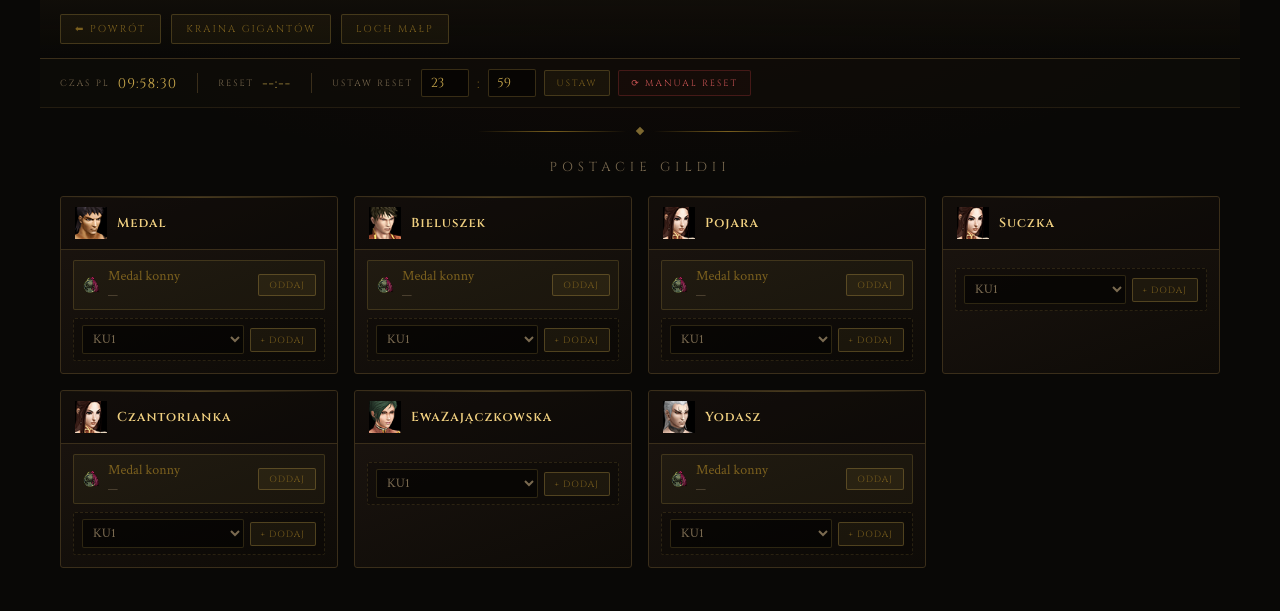
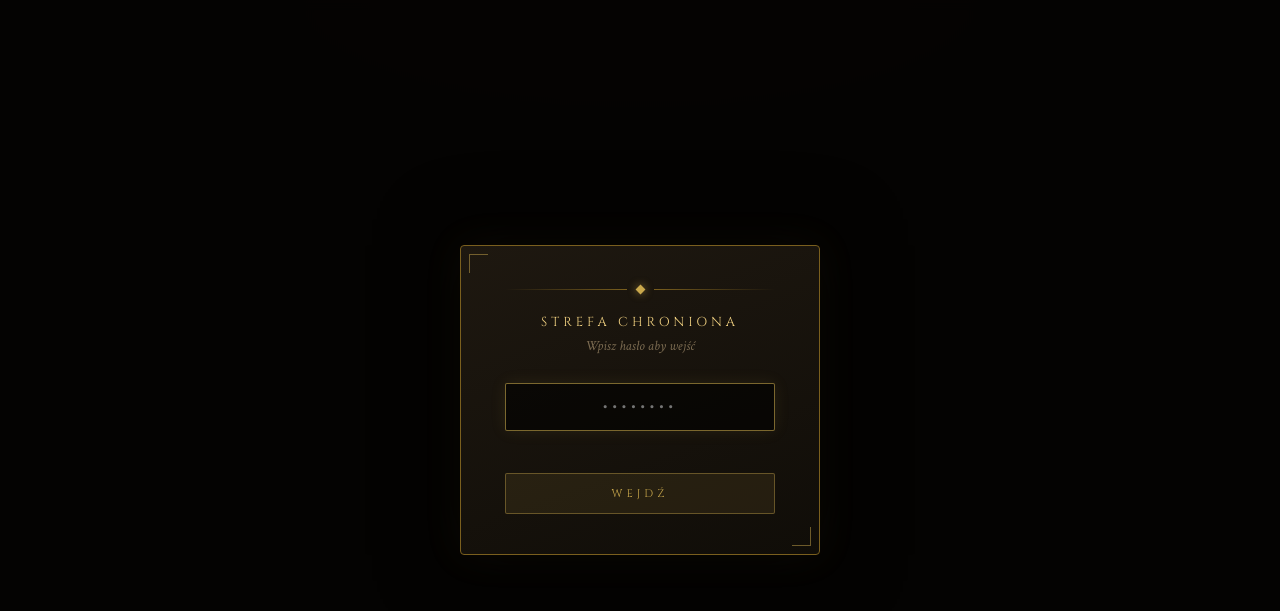
Before and after one commit to Ezvay/global-timers, a website: page public/characters.html in a window 1280 px wide. Drawn offline with nearby package versions, Linux system fonts and the light colour scheme; no server answers.

Commit message:
Add files via upload

```diff
--- a/public/characters.html
+++ b/public/characters.html
@@ -181,10 +181,103 @@
     padding: 5px 10px; cursor: pointer; transition: all 0.2s;
   }
   .add-btn:hover { color: var(--gold); border-color: rgba(201,168,76,0.6); background: rgba(201,168,76,0.18); }
+
+  /* MODAL HASŁA */
+  .auth-overlay {
+    position: fixed; inset: 0; z-index: 1000;
+    background: rgba(5,4,3,0.92);
+    display: flex; align-items: center; justify-content: center;
+    backdrop-filter: blur(6px);
+    transition: opacity 0.4s;
+  }
+  .auth-overlay.hidden { opacity: 0; pointer-events: none; }
+
+  .auth-box {
+    position: relative;
+    background: linear-gradient(160deg, #1e1810, #100d08);
+    border: 1px solid var(--gold-dark);
+    border-radius: 4px;
+    padding: 40px 44px;
+    width: 360px;
+    text-align: center;
+    box-shadow: 0 0 80px rgba(0,0,0,0.9), 0 0 40px rgba(201,168,76,0.08);
+  }
+  .auth-box::before, .auth-box::after {
+    content: ''; position: absolute; width: 18px; height: 18px;
+    border-color: rgba(201,168,76,0.5); border-style: solid;
+  }
+  .auth-box::before { top: 8px; left: 8px; border-width: 1px 0 0 1px; }
+  .auth-box::after  { bottom: 8px; right: 8px; border-width: 0 1px 1px 0; }
+
+  .auth-ornament {
+    display: flex; align-items: center; gap: 10px; justify-content: center; margin-bottom: 20px;
+  }
+  .auth-ornament::before, .auth-ornament::after {
+    content: ''; flex: 1; height: 1px;
+    background: linear-gradient(to right, transparent, var(--gold-dark));
+  }
+  .auth-ornament::after { background: linear-gradient(to left, transparent, var(--gold-dark)); }
+  .auth-diamond { width: 7px; height: 7px; background: var(--gold); transform: rotate(45deg); box-shadow: 0 0 8px rgba(201,168,76,0.6); }
+
+  .auth-title {
+    font-family: 'Cinzel', serif; font-size: 13px; letter-spacing: 4px;
+    color: var(--gold-light); text-transform: uppercase; margin-bottom: 6px;
+  }
+  .auth-sub {
+    font-size: 14px; color: var(--text-dim); font-style: italic; margin-bottom: 28px;
+  }
+
+  .auth-input-wrap { position: relative; margin-bottom: 10px; }
+  .auth-input {
+    width: 100%; background: rgba(0,0,0,0.6);
+    border: 1px solid rgba(201,168,76,0.25); border-radius: 2px;
+    color: var(--text); font-family: 'Cinzel', serif; font-size: 16px;
+    letter-spacing: 4px; text-align: center;
+    padding: 12px 16px; outline: none;
+    transition: border-color 0.25s, box-shadow 0.25s;
+  }
+  .auth-input:focus { border-color: rgba(201,168,76,0.6); box-shadow: 0 0 16px rgba(201,168,76,0.1); }
+  .auth-input.error { border-color: rgba(200,50,50,0.8); box-shadow: 0 0 16px rgba(200,50,50,0.15); animation: shake 0.35s ease; }
+  @keyframes shake {
+    0%,100% { transform: translateX(0); }
+    20%     { transform: translateX(-8px); }
+    60%     { transform: translateX(8px); }
+  }
+  .auth-error { font-family: 'Cinzel', serif; font-size: 10px; letter-spacing: 2px; color: #cc4444; height: 16px; margin-bottom: 16px; transition: opacity 0.2s; }
+
+  .auth-btn {
+    width: 100%; font-family: 'Cinzel', serif; font-size: 11px; letter-spacing: 4px;
+    text-transform: uppercase; padding: 12px;
+    background: rgba(201,168,76,0.1); border: 1px solid rgba(201,168,76,0.4);
+    border-radius: 2px; color: var(--gold); cursor: pointer;
+    transition: all 0.25s;
+  }
+  .auth-btn:hover { background: rgba(201,168,76,0.2); border-color: var(--gold); box-shadow: 0 0 20px rgba(201,168,76,0.15); }
+  .auth-btn:active { transform: scale(0.98); }
+
+  /* ukryj zawartość dopóki niezalogowany */
+  .page-content { transition: opacity 0.4s; }
+  .page-content.locked { opacity: 0; pointer-events: none; user-select: none; }
 </style>
 </head>
 <body>
 <div class="bg-layer"></div>
+
+<!-- MODAL HASŁA -->
+<div class="auth-overlay" id="authOverlay">
+  <div class="auth-box">
+    <div class="auth-ornament"><div class="auth-diamond"></div></div>
+    <div class="auth-title">Strefa Chroniona</div>
+    <div class="auth-sub">Wpisz hasło aby wejść</div>
+    <div class="auth-input-wrap">
+      <input class="auth-input" id="authInput" type="password" placeholder="••••••••" autocomplete="off">
+    </div>
+    <div class="auth-error" id="authError"></div>
+    <button class="auth-btn" onclick="submitPassword()">Wejdź</button>
+  </div>
+</div>
+
+<div class="page-content locked" id="pageContent">
 
 <div class="topnav">
   <div class="nav-left">
@@ -221,8 +314,48 @@
   <div class="char-grid" id="characters"></div>
 </div>
 
+</div> <!-- /page-content -->
+
 <script>
 const socket = io();
+
+/* === AUTORYZACJA === */
+const authOverlay = document.getElementById('authOverlay');
+const pageContent = document.getElementById('pageContent');
+const authInput   = document.getElementById('authInput');
+const authError   = document.getElementById('authError');
+
+// Sprawdź czy hasło zapisane w sessionStorage
+if (sessionStorage.getItem('auth') === '1') {
+  unlock();
+}
+
+authInput.addEventListener('keydown', e => { if (e.key === 'Enter') submitPassword(); });
+// Fokus na input po załadowaniu
+setTimeout(() => authInput.focus(), 100);
+
+function submitPassword() {
+  const pass = authInput.value;
+  socket.emit('checkPassword', pass, ok => {
+    if (ok) {
+      sessionStorage.setItem('auth', '1');
+      unlock();
+    } else {
+      authInput.classList.add('error');
+      authError.innerText = 'Nieprawidłowe hasło';
+      setTimeout(() => { authInput.classList.remove('error'); authError.innerText = ''; }, 1500);
+      authInput.value = '';
+      authInput.focus();
+    }
+  });
+}
+
+function unlock() {
+  authOverlay.classList.add('hidden');
+  pageContent.classList.remove('locked');
+  // po animacji całkiem ukryj overlay
+  setTimeout(() => { authOverlay.style.display = 'none'; }, 400);
+}
 
 const chars = {
   Medal:             '/icons/warrior.png',
```
Also changed, not shown: server.js (+5 -14 lines).
